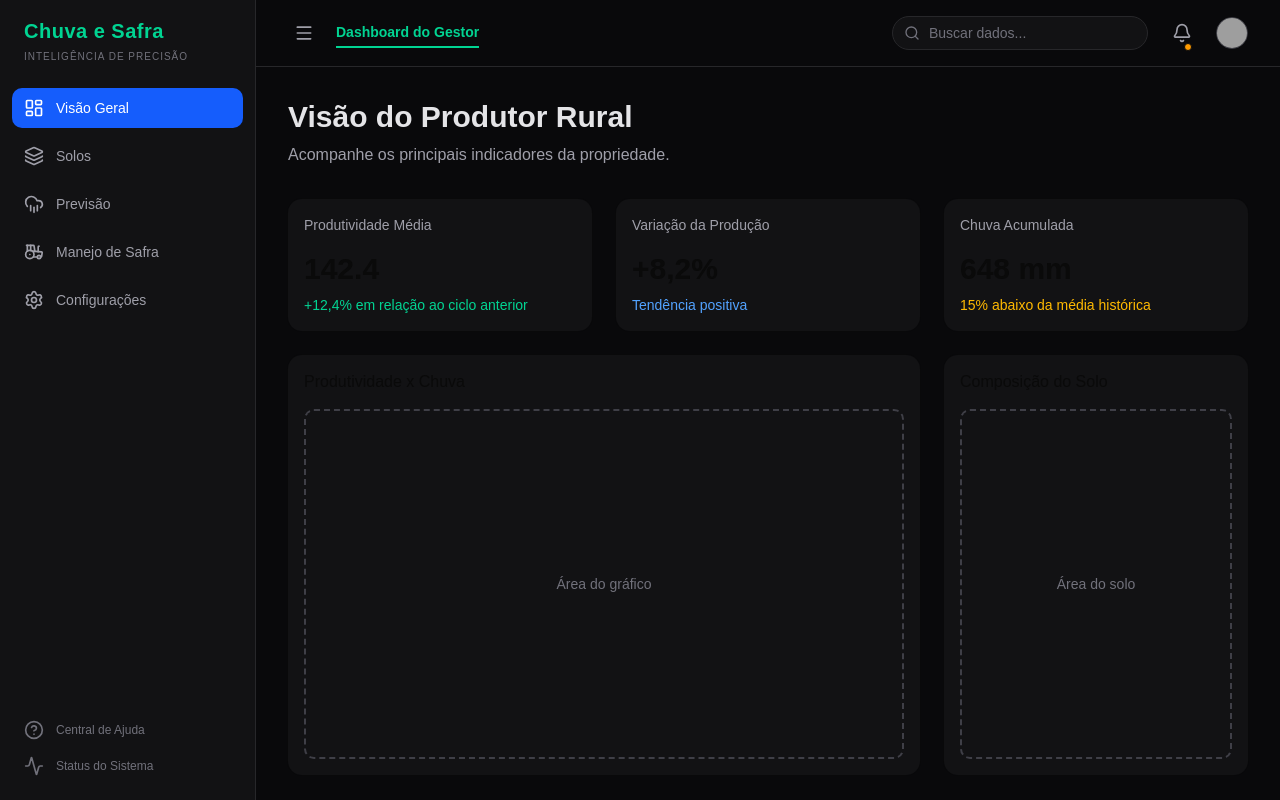
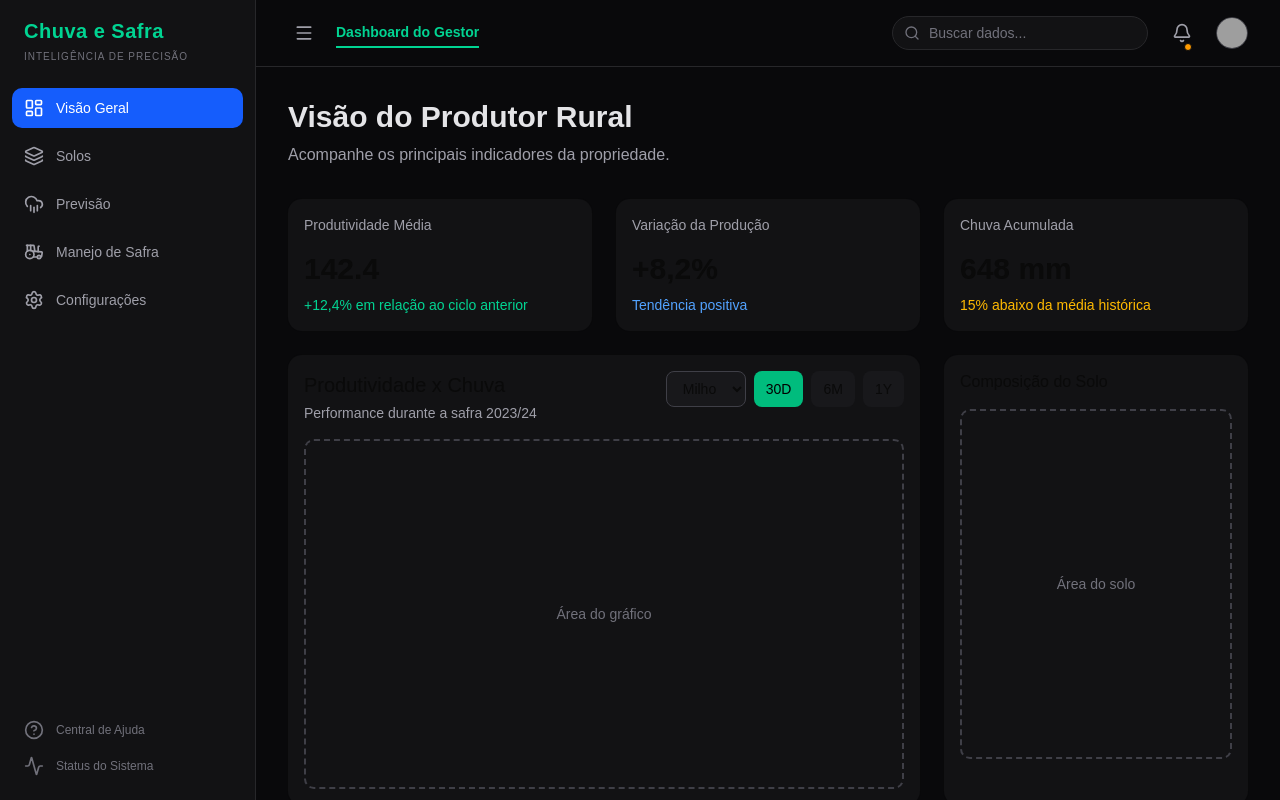
Before and after one commit to codevdu/Demeter, a Next.js app in the folder frontend/: page /produtor in a window 1280 px wide. Built offline with nearby package versions, Linux system fonts and the light colour scheme; grey boxes are pictures that could not be loaded.

Commit message:
feat: adiciona cabeçalho da seção de produtividade

```diff
--- a/frontend/src/pages/produtor/index.tsx
+++ b/frontend/src/pages/produtor/index.tsx
@@ -101,9 +101,45 @@ export default function ProdutorDashboard() {
                 <Card className="xl:col-span-2 bg-[#121214] border-zinc-800">
 
                     <CardHeader>
-                        <CardTitle>
-                            Produtividade x Chuva
-                        </CardTitle>
+
+                        <div className="flex justify-between items-start">
+
+                            <div>
+
+                                <CardTitle className="text-xl">
+                                    Produtividade x Chuva
+                                </CardTitle>
+
+                                <p className="text-sm text-zinc-400 mt-1">
+                                    Performance durante a safra 2023/24
+                                </p>
+
+                            </div>
+
+                            <div className="flex gap-2">
+
+                                <select className="bg-zinc-900 border border-zinc-700 rounded-md px-3 py-2 text-sm">
+
+                                    <option>Milho</option>
+
+                                </select>
+
+                                <button className="bg-emerald-500 text-black px-3 rounded-md">
+                                    30D
+                                </button>
+
+                                <button className="bg-zinc-900 px-3 rounded-md">
+                                    6M
+                                </button>
+
+                                <button className="bg-zinc-900 px-3 rounded-md">
+                                    1Y
+                                </button>
+
+                            </div>
+
+                    </div>
+
                     </CardHeader>
 
                     <CardContent>
```
